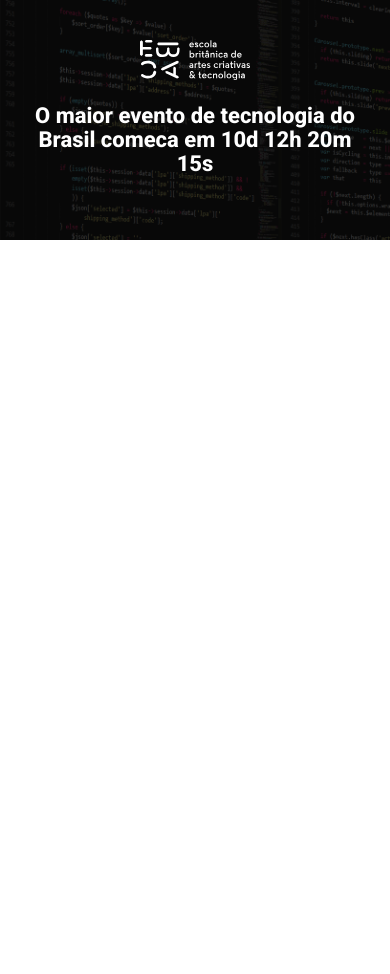
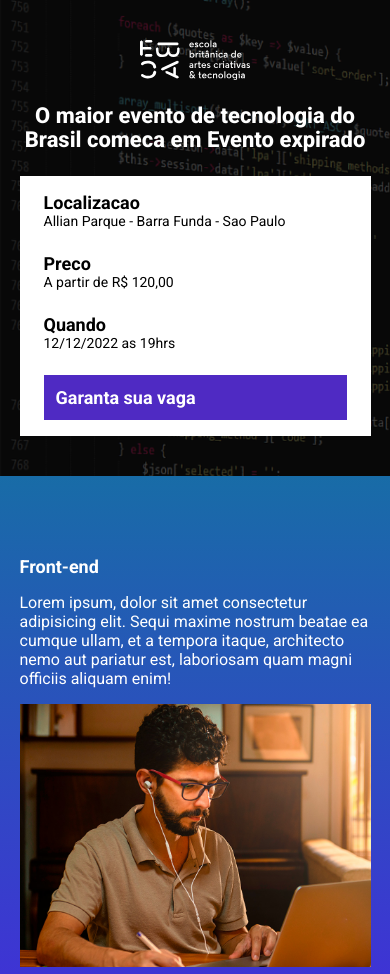
Before and after one commit to Leovilelladev/ebac_tech_talks, a website built with Parcel: page src/index.html in a window 390 px wide. Shown: the top 974 px of the page. Before the commit the page ends 844 px from the top, so only its background shows below. Built offline with nearby package versions, Linux system fonts and the light colour scheme.

Commit message:
criando a contagem regressiva

```diff
--- a/package.json
+++ b/package.json
@@ -4,6 +4,7 @@
   "description": "",
   "scripts": {
     "dev": "parcel src/index.html",
+    "build": "parcel build src/index.html",
     "test": "echo \"Error: no test specified\" && exit 1"
   },
   "keywords": [],
--- a/src/index.html
+++ b/src/index.html
@@ -9,15 +9,74 @@
     <link href="https://fonts.googleapis.com/css2?family=Roboto:ital,wght@0,100..900;1,100..900&display=swap" rel="stylesheet">
 
     <link rel="stylesheet" href="styles/main.scss">
+    <link rel="stylesheet" href="https://unpkg.com/aos@next/dist/aos.css" />
 </head>
 <body>
      <header class="hero">
         <div class="container">
             <img class="hero__logo" src="./images/ebac_logo.svg" alt="EBAC">
             <p class="hero__text">
-                O maior evento de tecnologia do Brasil comeca em 10d 12h 20m 15s
+                O maior evento de tecnologia do Brasil comeca em <span id="contador"></span>
             </p>
+            <div class="infos-bar">
+                <ul class="infos-bar__infos">
+                    <li class="infos-bar__infos__item">
+                        <b>Localizacao</b>
+                        Allian Parque - Barra Funda - Sao Paulo
+                    </li>
+                    <li class="infos-bar__infos__item">
+                        <b>Preco</b>
+                        A partir de R$ 120,00
+                    </li>
+                    <li class="infos-bar__infos__item">
+                        <b>Quando</b>
+                        12/12/2022 as 19hrs
+                    </li>
+                </ul>
+                <a href="#" class="button button--primary">
+                    Garanta sua vaga
+                </a>
+            </div>
         </div>
      </header>
+     <section class="event event--frontend" >
+        <div class="container" data-aos="fade-right">
+            <div class="event__details">
+                <h2 class="event__details__title">Front-end</h2>
+                <p class="event__details_description">Lorem ipsum, dolor sit amet consectetur adipisicing elit. Sequi maxime nostrum beatae ea cumque ullam, et a tempora itaque, architecto nemo aut pariatur est, laboriosam quam magni officiis aliquam enim!</p>
+            </div>
+            <img class="event__image" src="./images/frontend.png" alt="Front-end">
+        </div>
+     </section>
+     <section class="event event--ux-ui event--image-left" >
+        <div class="container" data-aos="fade-left">
+            <div class="event__details">
+                <h2 class="event__details__title">UI/UX</h2>
+                <p class="event__details_description">Lorem ipsum, dolor sit amet consectetur adipisicing elit. Sequi maxime nostrum beatae ea cumque ullam, et a tempora itaque, architecto nemo aut pariatur est, laboriosam quam magni officiis aliquam enim!</p>
+            </div>
+            <img class="event__image" src="./images/frontend.png" alt="Front-end">
+        </div>
+     </section>
+     <section class="event event--data-science">
+        <div class="container" data-aos="fade-right">
+            <div class="event__details">
+                <h2 class="event__details__title">Data Science</h2>
+                <p class="event__details_description">Lorem ipsum, dolor sit amet consectetur adipisicing elit. Sequi maxime nostrum beatae ea cumque ullam, et a tempora itaque, architecto nemo aut pariatur est, laboriosam quam magni officiis aliquam enim!</p>
+            </div>
+            <img class="event__image" src="./images/frontend.png" alt="Front-end">
+        </div>
+     </section>
+     <section class="event event--backend event--image-left" >
+        <div class="container" data-aos="fade-left">
+            <div class="event__details">
+                <h2 class="event__details__title">Back-end</h2>
+                <p class="event__details_description">Lorem ipsum, dolor sit amet consectetur adipisicing elit. Sequi maxime nostrum beatae ea cumque ullam, et a tempora itaque, architecto nemo aut pariatur est, laboriosam quam magni officiis aliquam enim!</p>
+            </div>
+            <img class="event__image" src="./images/frontend.png" alt="Front-end">
+        </div>
+     </section>
+
+     <script src="https://unpkg.com/aos@next/dist/aos.js"></script>
+     <script src="scripts/main.js" defer></script>
 </body>
 </html>
--- a/src/scripts/main.js
+++ b/src/scripts/main.js
@@ -0,0 +1,34 @@
+AOS.init();
+
+const dataDoEvento = new Date("May 22, 2026 11:04:00");
+const timeStampDoEvento = dataDoEvento.getTime();
+
+const contaAsHoras = setInterval(function() {
+    const agora = new Date();
+    const timeStampAtual = agora.getTime();
+
+    const distanciaAteOEvento = timeStampDoEvento - timeStampAtual;
+
+    const diaEmMs = 1000 * 60 * 60 * 24;
+    const horaEmMs = 1000 * 60 * 60;
+    const minutoEmMs = 1000 * 60;
+
+    const diasAteOEvento = Math.floor(distanciaAteOEvento / diaEmMs);
+    const horasAteOEvento = Math.floor((distanciaAteOEvento % diaEmMs) / horaEmMs);
+    const minutosAteOEvento = Math.floor((distanciaAteOEvento % horaEmMs) / minutoEmMs);
+    const segundosAteOEvento = Math.floor((distanciaAteOEvento %  minutoEmMs) / 1000);
+
+    console.log(diasAteOEvento);
+    console.log(horasAteOEvento);
+    console.log(minutosAteOEvento);
+    console.log(segundosAteOEvento);
+    console.log(document.getElementById('contador'));
+
+
+    document.getElementById('contador').innerHTML = `${diasAteOEvento}d ${horasAteOEvento}h ${minutosAteOEvento}m ${segundosAteOEvento}s`;
+
+    if (distanciaAteOEvento < 0) {
+        clearInterval(contaAsHoras);
+        document.getElementById('contador').innerHTML = 'Evento expirado';
+    }
+}, 1000);
--- /dev/null
+++ b/src/styles/_event.scss
@@ -0,0 +1,66 @@
+@use 'variables';
+
+
+
+.event {
+    padding: 80px 0;
+
+&--frontend {
+    background-image: linear-gradient(variables.$blue1, variables.$blue2);
+}
+
+&--ux-ui {
+    background-image: linear-gradient(variables.$blue2, variables.$pink);
+}
+
+&--data-science {
+    background-image: linear-gradient(variables.$pink, variables.$yellow);
+}
+
+&--backend {
+    background-image: linear-gradient(variables.$yellow, variables.$pink);
+}
+
+&--image-left {
+    .container {
+        flex-direction: row-reverse;
+        gap: 40px;
+    }
+}
+
+    .container {
+        display: flex;
+    }
+
+    &__image {
+        max-width: 360px;
+
+    }
+
+    &__details {
+        &__title {
+            font-size: 18px;
+            font-weight: bold;
+            margin-bottom: 16px;
+        }
+
+        &__descriptions {
+            line-height: 22px;
+        }
+    }
+
+    @media (max-width: 640px) {
+        .container {
+            display: block;
+        }
+
+        &__image {
+            width: 100%;
+        }
+
+        &__details {
+            margin-right: 0;
+            margin-bottom: 16px;
+        }
+    }
+}
--- a/src/styles/_hero.scss
+++ b/src/styles/_hero.scss
@@ -1,3 +1,5 @@
+@use 'variables';
+
 .hero {
     padding-top: 64px;
     padding-bottom: 100px;
@@ -16,7 +18,7 @@
         left: 0;
         width: 100%;
         height: 100%;
-        background-color: #000;
+        background-color: variables.$secondaryTextColor;
         content: '';
         opacity: .7;
     }
@@ -26,7 +28,6 @@
         margin-bottom: 64px;
         font-size: 40px;
         line-height: 56px;
-        color: #fff;
         font-weight: 800;
         text-align: center;
     }
--- /dev/null
+++ b/src/styles/_variables.scss
@@ -0,0 +1,8 @@
+$textColor: #fff ;
+$secondaryTextColor:#000 ;
+
+$blue1: #186CA7 ;
+$blue2: #442BDB ;
+$pink: #89223B ;
+$yellow: #9C791D ;
+$purple: #4F2AC3;
--- /dev/null
+++ b/src/styles/components/_buttons_bar.scss
@@ -0,0 +1,26 @@
+@use '../variables';
+
+.button {
+    padding: 12px;
+    font-size: 18px;
+    font-weight: bold;
+    text-decoration: none;
+    text-align: center;
+    white-space: nowrap;
+
+    &--primary {
+        color: #fff;
+        background-color: variables.$purple;
+    }
+
+    @media (max-width: 640px) {
+        display: flex;
+        width: 100%;
+        align-items: center;
+    }
+
+    @media (max-width: 1024px) {
+        display: flex;
+        align-items: center;
+    }
+}
--- /dev/null
+++ b/src/styles/components/_infos_bar.scss
@@ -0,0 +1,42 @@
+@use '../variables';
+
+.infos-bar {
+    padding: 16px 24px;
+    background-color: variables.$textColor;
+    display: flex;
+    justify-content: space-between;
+
+    &__infos {
+        display: flex;
+        gap: 40px;
+
+        &__item {
+            font-size: 14px;
+            color: variables.$secondaryTextColor;
+
+            b {
+                font-size: 18px;
+                display: block;
+                color: variables.$secondaryTextColor;
+            }
+        }
+    }
+
+    @media (max-width: 640px) {
+        display: block;
+
+        &__infos {
+            display: block;
+
+            &__item {
+                margin-bottom: 24px;
+            }
+        }
+    }
+
+    @media (max-width: 1024px) {
+        &__infos {
+            gap: 16px;
+        }
+    }
+}
--- a/src/styles/main.scss
+++ b/src/styles/main.scss
@@ -1,11 +1,16 @@
 @use 'hero';
+@use 'components/infos_bar';
+@use 'components/buttons_bar';
+@use 'event';
+@use 'variables';
 
 * {
     margin: 0;
     padding: 0;
     box-sizing: border-box;
     font-family: Roboto, sans-serif;
-    color: #fff;
+    color: variables.$textColor;
+    list-style: none;
 }
 
 .container {
```
